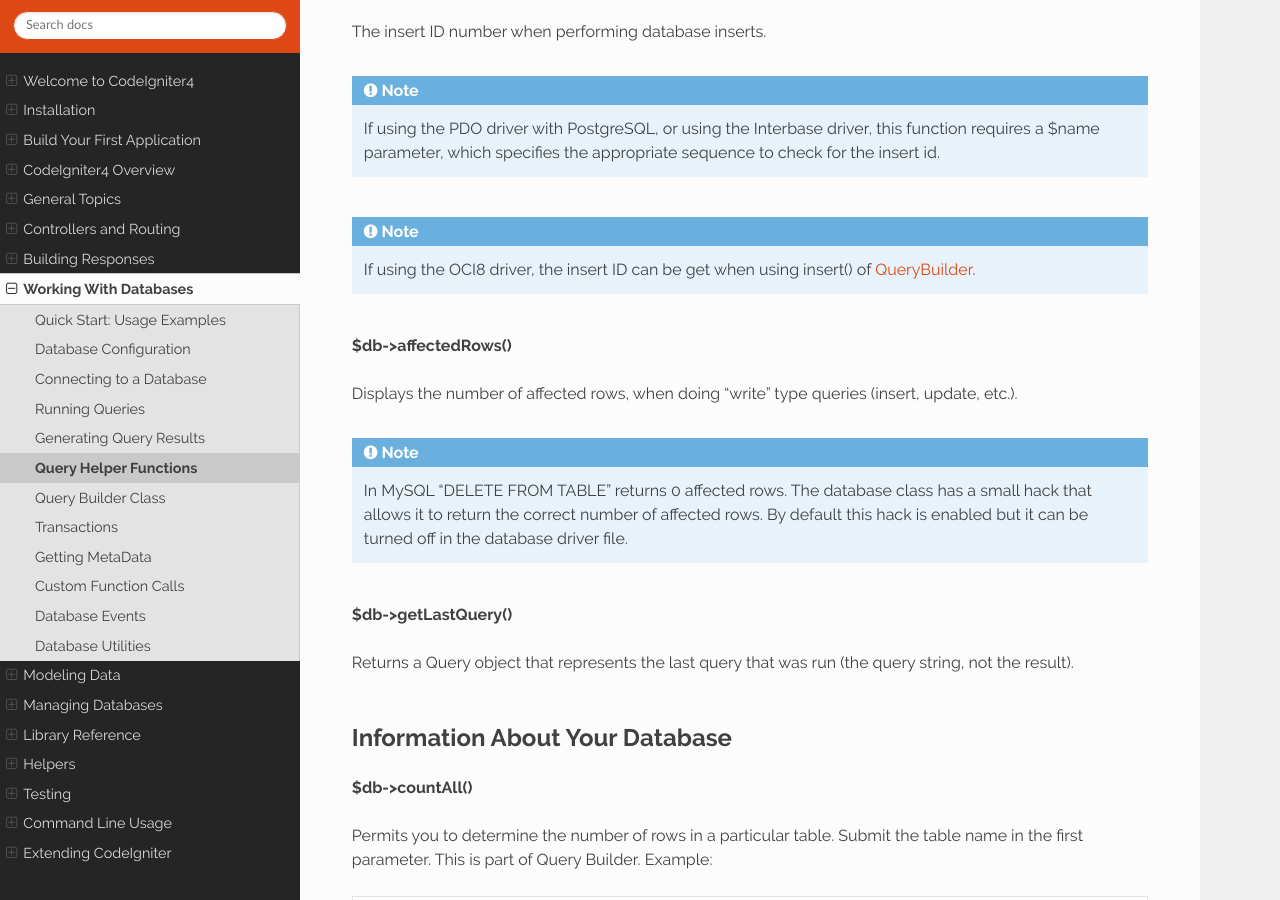
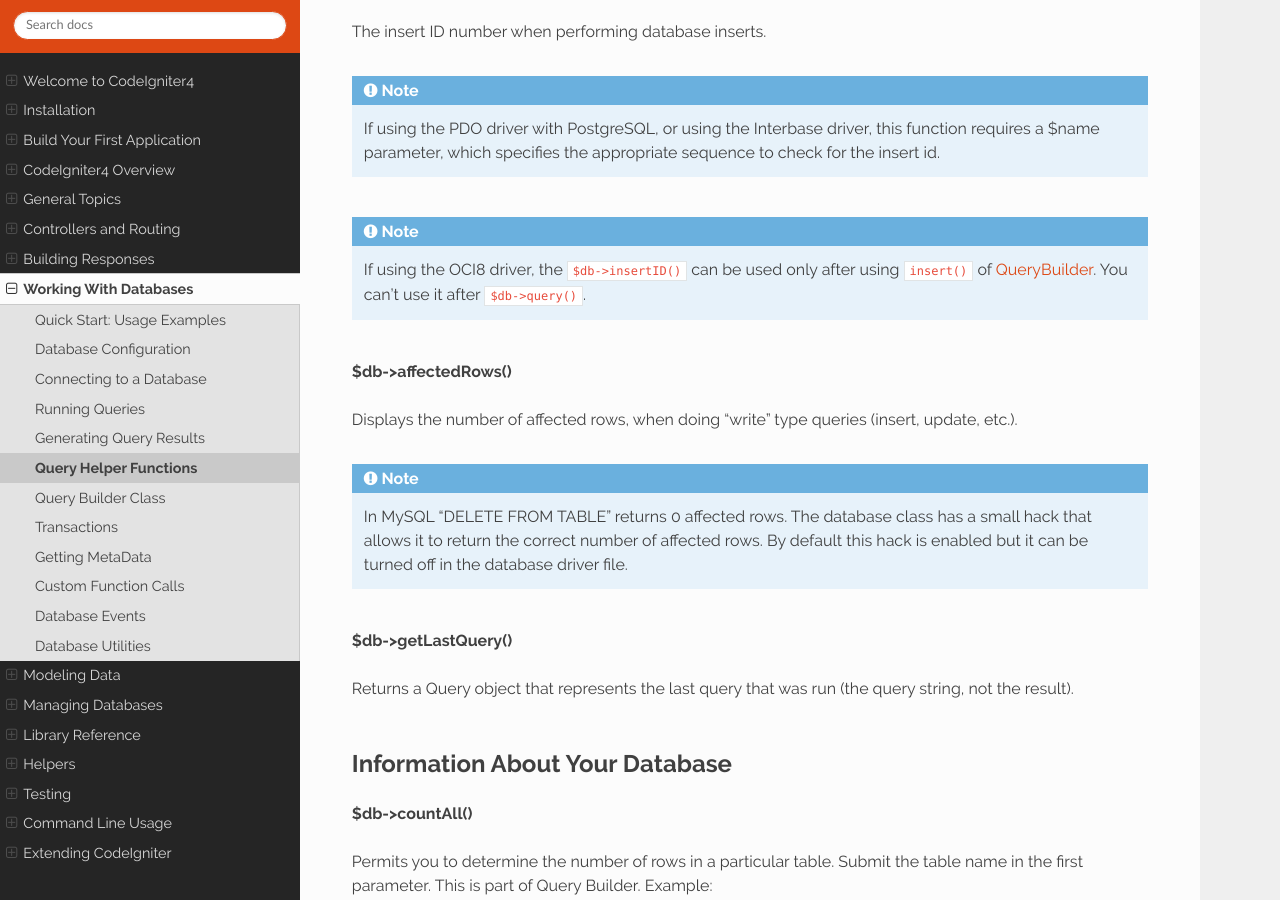
Before and after one commit to NEKOGET/ci4_user_guide_src, a Sphinx documentation site: the page built from source/database/helpers.rst, in a window 1280 px wide and 900 px high, scrolled down 333 px. Built offline with Sphinx 7.4.7 and the Read the Docs theme 2.0.0, drawn with Linux system fonts in a browser that asks for light colours.

Commit message:
docs: The query method explicitly states that insertId cannot be obtained.

```diff
--- a/source/database/helpers.rst
+++ b/source/database/helpers.rst
@@ -17,7 +17,7 @@ The insert ID number when performing database inserts.
     driver, this function requires a $name parameter, which specifies the
     appropriate sequence to check for the insert id.
 
-.. note:: If using the OCI8 driver, the insert ID can be get when using insert() of :doc:`QueryBuilder<./query_builder>`.
+.. note:: If using the OCI8 driver, the ``$db->insertID()`` can be used only after using ``insert()`` of :doc:`QueryBuilder<./query_builder>`. You can't use it after ``$db->query()``.
 
 **$db->affectedRows()**
 
```
